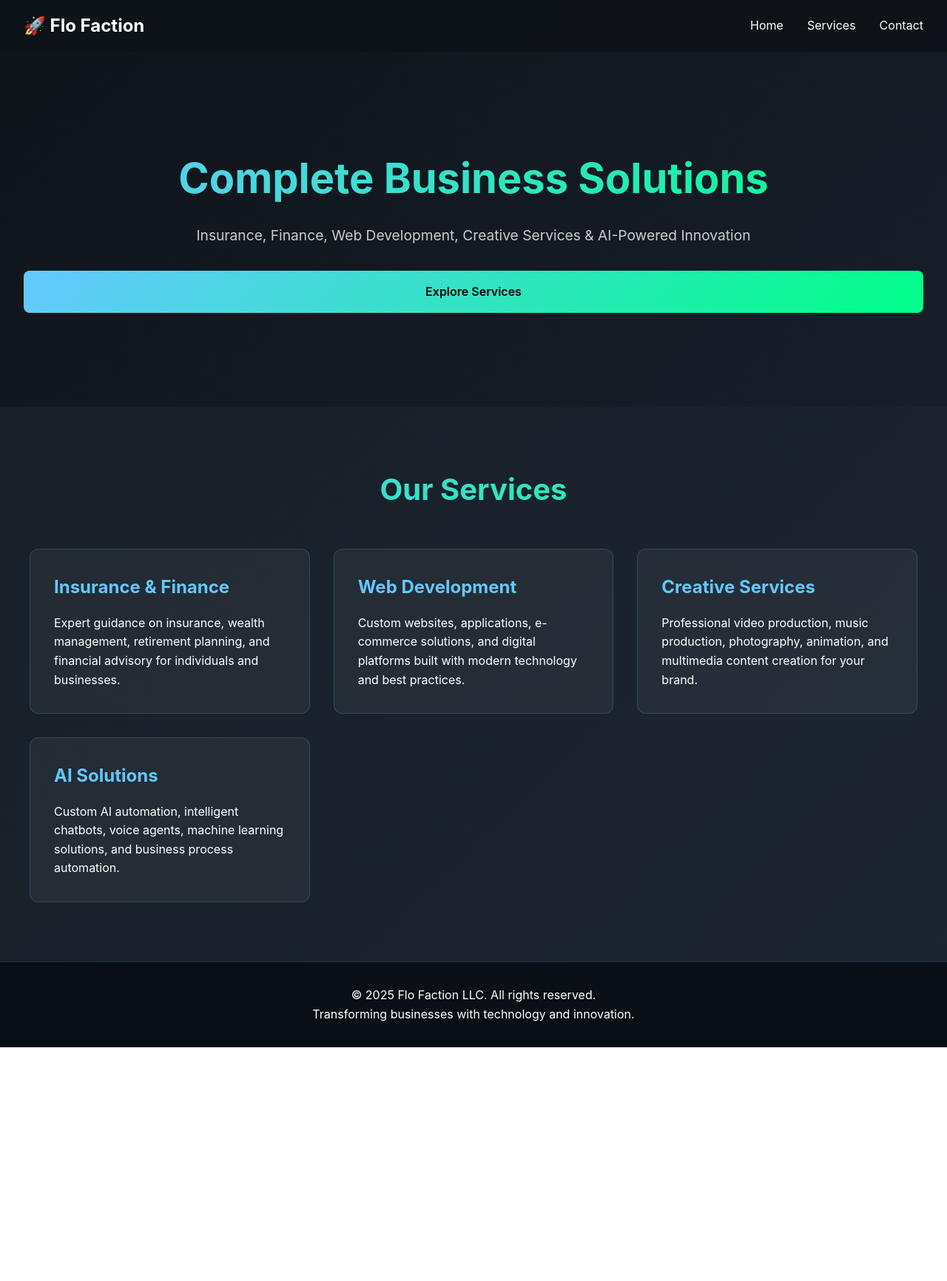
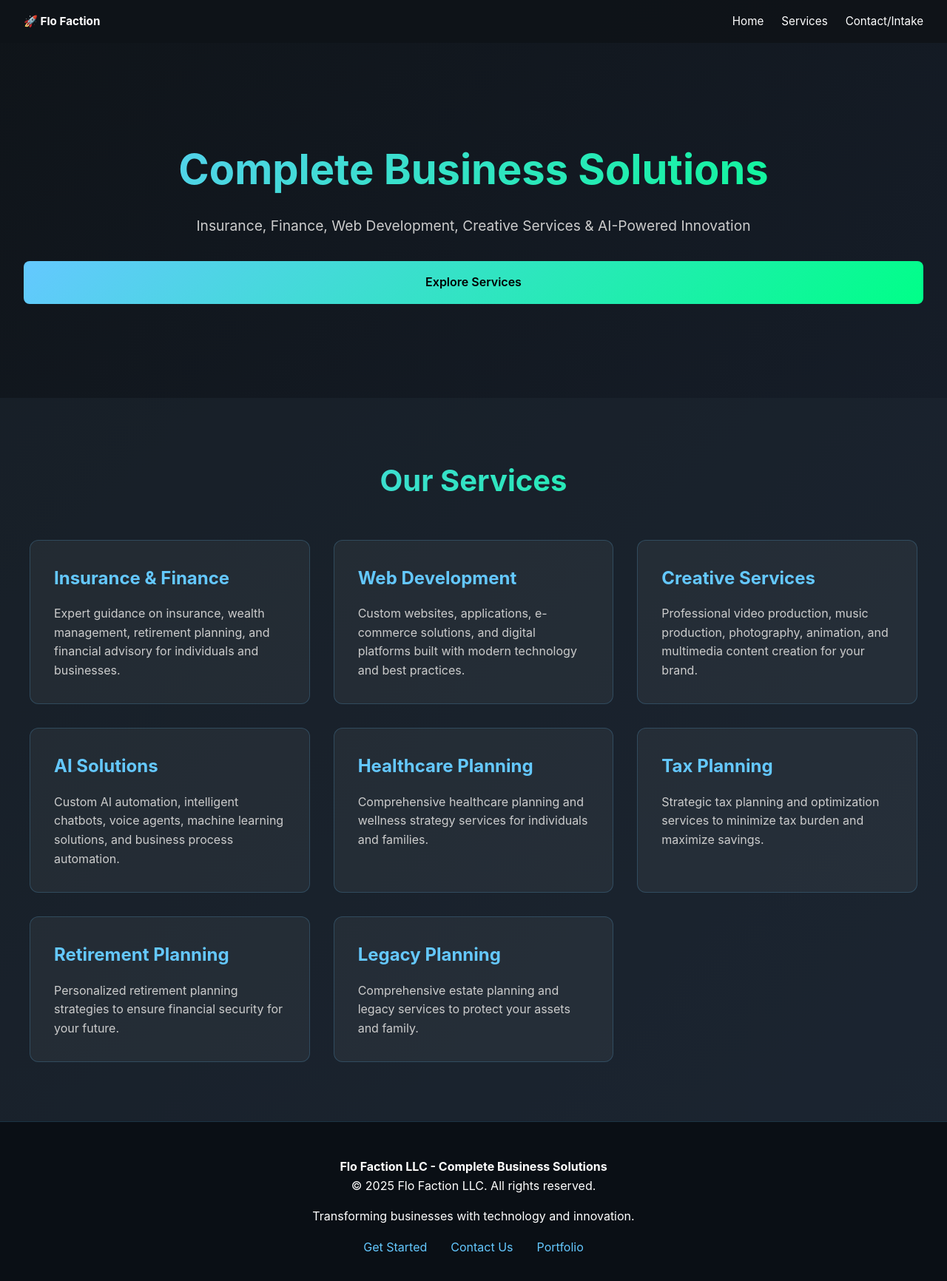
Before and after one commit to Flofactionllc/flofaction-website, a website: page public/index.html in a window 1280 px wide. Shown: the whole page at 74% size. Before the commit the page ends 1416 px from the top, so only its background shows below. Drawn offline with Linux system fonts and the light colour scheme; a script that the page names is missing.

Commit message:
Fix homepage navigation and service card routing  - Add comprehensive dropdown navigation menu with all service pages - Make service cards clickable with proper href links - Add AI agent function for voice agent integration - Improve footer with links to all main pages - Add responsive styling for navigation
Updated the navigation structure, added dropdown menus for services, and improved footer layout. Adjusted styles for better responsiveness and user experience.

```diff
--- a/public/index.html
+++ b/public/index.html
@@ -25,23 +25,63 @@
       position: sticky;
       top: 0;
       z-index: 100;
+      flex-wrap: wrap;
+      gap: 1rem;
     }
     .logo {
       font-size: 1.5rem;
       font-weight: 700;
     }
+    .logo a {
+      color: #fff;
+      text-decoration: none;
+      display: flex;
+      align-items: center;
+      gap: 0.5rem;
+    }
     nav ul {
       display: flex;
       list-style: none;
-      gap: 2rem;
+      gap: 1.5rem;
+      flex-wrap: wrap;
     }
     nav a {
       color: #fff;
       text-decoration: none;
       transition: color 0.3s;
+      font-size: 0.95rem;
     }
     nav a:hover {
       color: #64c8ff;
+    }
+    .nav-dropdown {
+      position: relative;
+      display: inline-block;
+    }
+    .dropdown-menu {
+      display: none;
+      position: absolute;
+      background: rgba(15,20,25,0.98);
+      top: 100%;
+      left: 0;
+      flex-direction: column;
+      gap: 0.5rem;
+      padding: 0.5rem 0;
+      border: 1px solid rgba(100,200,255,0.2);
+      border-radius: 6px;
+      min-width: 200px;
+      margin-top: 0.5rem;
+    }
+    .dropdown-menu a {
+      padding: 0.6rem 1.5rem;
+      display: block;
+      white-space: nowrap;
+    }
+    .dropdown-menu a:hover {
+      background: rgba(100,200,255,0.1);
+    }
+    .nav-dropdown:hover .dropdown-menu {
+      display: flex;
     }
     .hero {
       padding: 6rem 2rem;
@@ -71,10 +111,13 @@
       border-radius: 8px;
       text-decoration: none;
       font-weight: 600;
-      transition: transform 0.3s;
+      transition: transform 0.3s, box-shadow 0.3s;
+      border: none;
+      cursor: pointer;
     }
     .cta-button:hover {
       transform: translateY(-3px);
+      box-shadow: 0 10px 25px rgba(100,200,255,0.3);
     }
     .services {
       padding: 5rem 2rem;
@@ -101,6 +144,10 @@
       border-radius: 12px;
       padding: 2rem;
       transition: all 0.3s;
+      cursor: pointer;
+      text-decoration: none;
+      color: inherit;
+      display: block;
     }
     .service-card:hover {
       transform: translateY(-5px);
@@ -112,57 +159,130 @@
       margin-bottom: 1rem;
       font-size: 1.5rem;
     }
+    .service-card p {
+      color: #ccc;
+    }
     footer {
       padding: 2rem;
       text-align: center;
       background: #0a0f15;
       border-top: 1px solid rgba(100,200,255,0.2);
     }
+    .footer-content {
+      max-width: 1200px;
+      margin: 0 auto;
+    }
+    .footer-section {
+      margin: 1rem 0;
+    }
+    .footer-links {
+      display: flex;
+      justify-content: center;
+      gap: 2rem;
+      flex-wrap: wrap;
+      margin: 1rem 0;
+    }
+    .footer-links a {
+      color: #64c8ff;
+      text-decoration: none;
+      transition: color 0.3s;
+    }
+    .footer-links a:hover {
+      color: #00ff88;
+    }
   </style>
 </head>
 <body>
   <nav>
-    <div class="logo">🚀 Flo Faction</div>
+    <div class="logo">
+      <a href="/">🚀 Flo Faction</a>
+    </div>
     <ul>
       <li><a href="#home">Home</a></li>
-      <li><a href="#services">Services</a></li>
-      <li><a href="intake">Contact</a></li>
+      <li class="nav-dropdown">
+        <a href="#services">Services</a>
+        <div class="dropdown-menu">
+          <a href="insurance.html">Insurance & Finance</a>
+          <a href="web-development.html">Web Development</a>
+          <a href="creative-services.html">Creative Services</a>
+          <a href="healthcare.html">Healthcare Planning</a>
+          <a href="legacy.html">Legacy Planning</a>
+          <a href="music.html">Music Production</a>
+          <a href="real-estate.html">Real Estate</a>
+          <a href="retirement.html">Retirement Planning</a>
+          <a href="tax.html">Tax Planning</a>
+          <a href="travel.html">Travel Planning</a>
+          <a href="videography.html">Videography</a>
+          <a href="emergency-management.html">Emergency Management</a>
+          <a href="portfolio.html">Portfolio</a>
+        </div>
+      </li>
+      <li><a href="intake.html">Contact/Intake</a></li>
     </ul>
   </nav>
 
   <section class="hero" id="home">
     <h1>Complete Business Solutions</h1>
-    <p>Insurance, Finance, Web Development, Creative Services &amp; AI-Powered Innovation</p>
+    <p>Insurance, Finance, Web Development, Creative Services & AI-Powered Innovation</p>
     <a href="#services" class="cta-button">Explore Services</a>
   </section>
 
   <section class="services" id="services">
     <h2>Our Services</h2>
     <div class="services-grid">
-      <div class="service-card">
-        <h3>Insurance &amp; Finance</h3>
+      <a href="insurance.html" class="service-card">
+        <h3>Insurance & Finance</h3>
         <p>Expert guidance on insurance, wealth management, retirement planning, and financial advisory for individuals and businesses.</p>
-      </div>
-      <div class="service-card">
+      </a>
+      <a href="web-development.html" class="service-card">
         <h3>Web Development</h3>
         <p>Custom websites, applications, e-commerce solutions, and digital platforms built with modern technology and best practices.</p>
-      </div>
-      <div class="service-card">
+      </a>
+      <a href="creative-services.html" class="service-card">
         <h3>Creative Services</h3>
         <p>Professional video production, music production, photography, animation, and multimedia content creation for your brand.</p>
-      </div>
-      <div class="service-card">
+      </a>
+      <a href="#" class="service-card" onclick="openAIAgent('insurance')">
         <h3>AI Solutions</h3>
         <p>Custom AI automation, intelligent chatbots, voice agents, machine learning solutions, and business process automation.</p>
-      </div>
+      </a>
+      <a href="healthcare.html" class="service-card">
+        <h3>Healthcare Planning</h3>
+        <p>Comprehensive healthcare planning and wellness strategy services for individuals and families.</p>
+      </a>
+      <a href="tax.html" class="service-card">
+        <h3>Tax Planning</h3>
+        <p>Strategic tax planning and optimization services to minimize tax burden and maximize savings.</p>
+      </a>
+      <a href="retirement.html" class="service-card">
+        <h3>Retirement Planning</h3>
+        <p>Personalized retirement planning strategies to ensure financial security for your future.</p>
+      </a>
+      <a href="legacy.html" class="service-card">
+        <h3>Legacy Planning</h3>
+        <p>Comprehensive estate planning and legacy services to protect your assets and family.</p>
+      </a>
     </div>
   </section>
 
   <footer id="contact">
-    <p>&copy; 2025 Flo Faction LLC. All rights reserved.</p>
-    <p>Transforming businesses with technology and innovation.</p>
+    <div class="footer-content">
+      <div class="footer-section">
+        <p><strong>Flo Faction LLC - Complete Business Solutions</strong></p>
+        <p>© 2025 Flo Faction LLC. All rights reserved.</p>
+      </div>
+      <div class="footer-section">
+        <p>Transforming businesses with technology and innovation.</p>
+      </div>
+      <div class="footer-links">
+        <a href="intake.html">Get Started</a>
+        <a href="contact.html">Contact Us</a>
+        <a href="portfolio.html">Portfolio</a>
+      </div>
+    </div>
   </footer>
 
+  <!-- Google Analytics -->
   <script async src="https://www.googletagmanager.com/gtag/js?id=G-4EK9FLOFAC"></script>
   <script>
     window.dataLayer = window.dataLayer || [];
@@ -171,14 +291,25 @@
     gtag('config', 'G-4EK9FLOFAC');
   </script>
 
+  <!-- ElevenLabs Voice Agent Widget -->
   <script async src="https://elevenlabs.io/convai-widget/index.js"></script>
   <script>
-    elevenlabs.widget.Inline({
-      agentId: "agent_41O1kcageta4eqh970hcgxqcp7m1",
-      buttonText: "Talk to Insurance Agent"
-    });
+    function openAIAgent(serviceType) {
+      const agents = {
+        'insurance': 'agent_41O1kcageta4eqh970hcgxqcp7m1',
+        'default': 'agent_41O1kcageta4eqh970hcgxqcp7m1'
+      };
+      const agentId = agents[serviceType] || agents['default'];
+      if (window.elevenlabs && window.elevenlabs.widget) {
+        window.elevenlabs.widget.Inline({
+          agentId: agentId,
+          buttonText: 'Talk to Flo Agent'
+        });
+      }
+    }
   </script>
 
+  <!-- Router for navigation -->
   <script src="js/router.js"></script>
 </body>
 </html>
```
